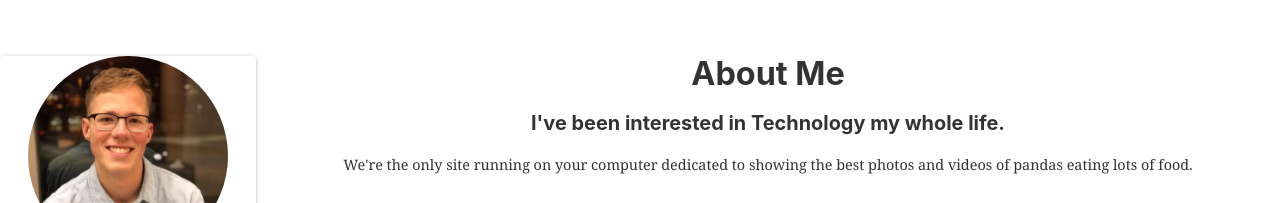
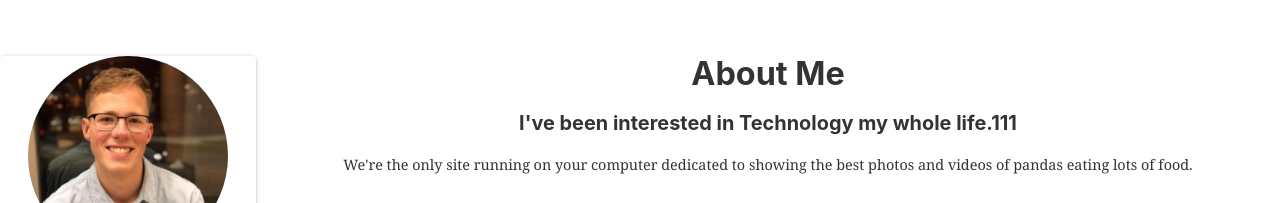
Before and after one commit to anthonytuel/anthonytuel.com, a Gatsby site: page /about in a window 1280 px wide. Shown: the top 203 px of the page. Built offline with nearby package versions, Linux system fonts and the light colour scheme; Gatsby itself is replaced by a stand-in of ours.

Commit message:
testing again

```diff
--- a/src/pages/about.js
+++ b/src/pages/about.js
@@ -6,7 +6,7 @@ export default ({ data }) => (
   <Layout>
         <div className="main">
     <h1>About Me</h1>
-    <h3>I've been interested in Technology my whole life.</h3>
+    <h3>I've been interested in Technology my whole life.111</h3>
     <p>
       We're the only site running on your computer dedicated to showing the best
       photos and videos of pandas eating lots of food.
```
